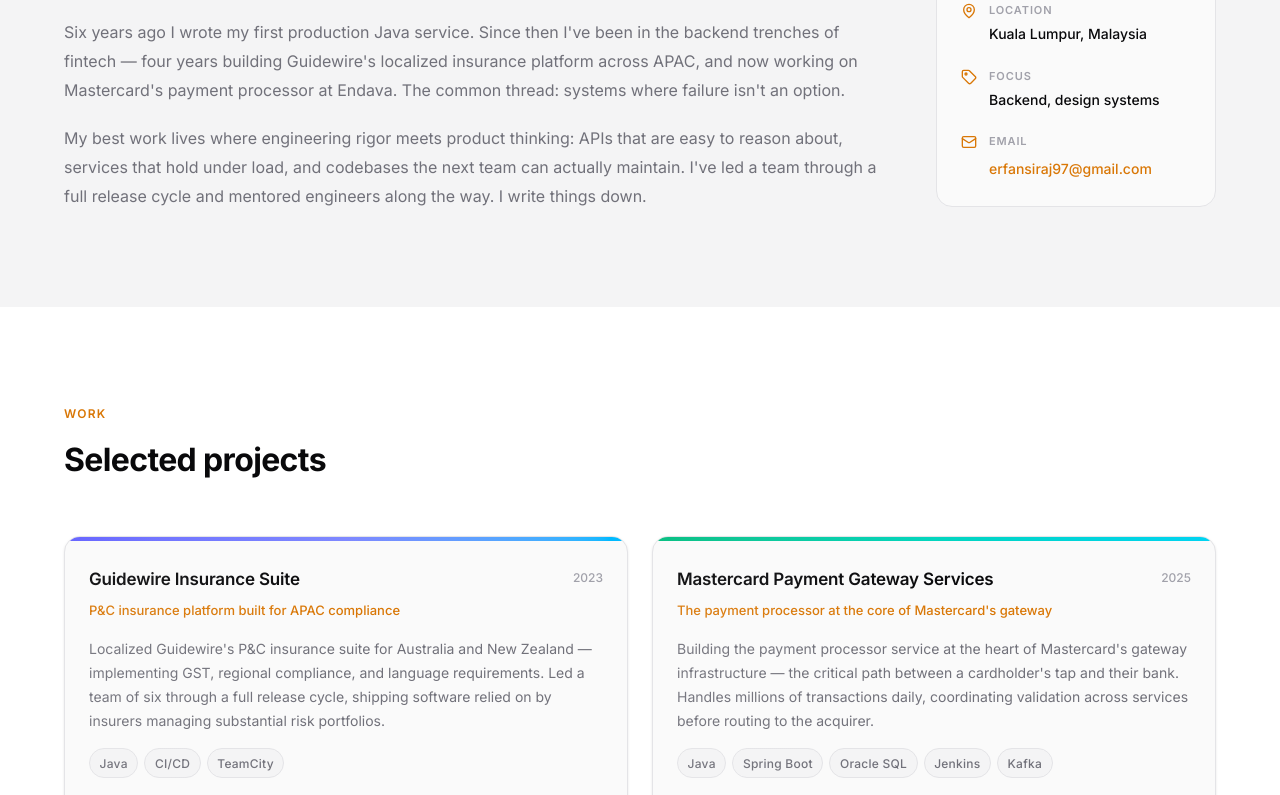
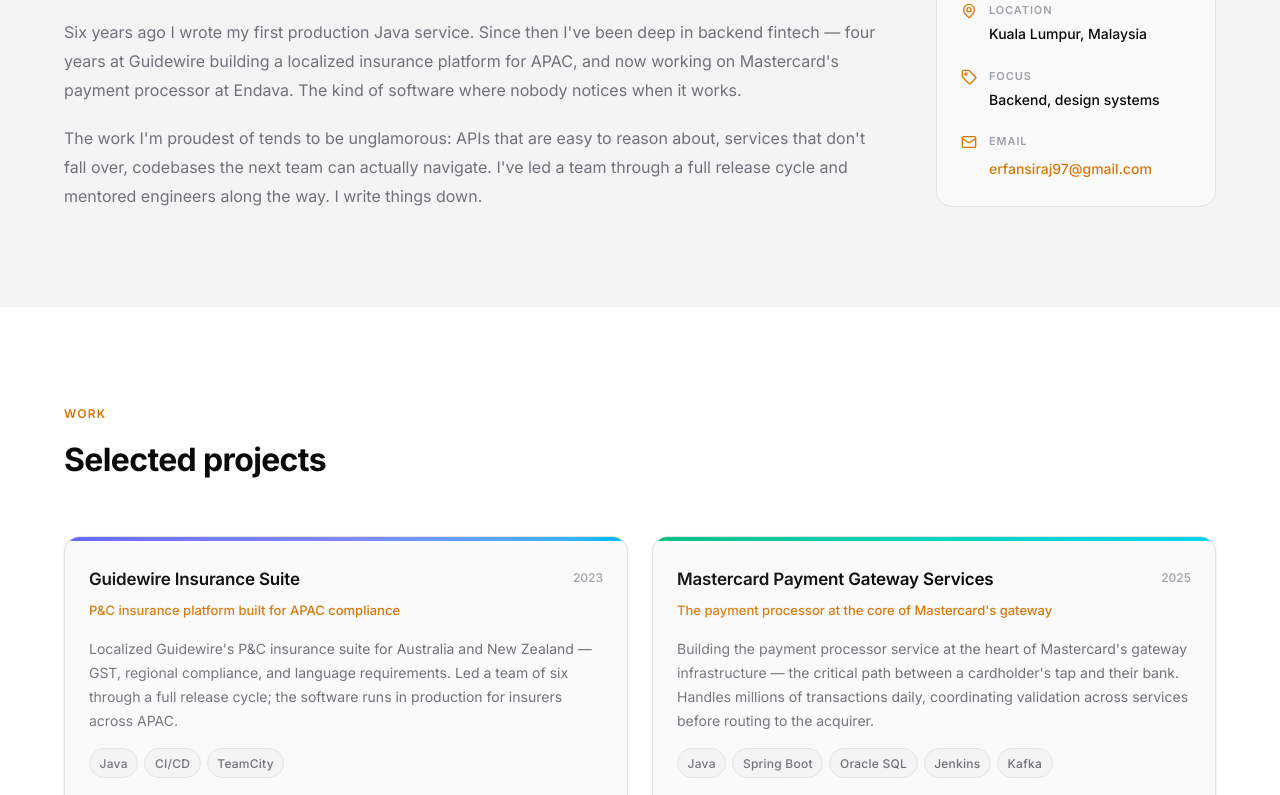
Before and after one commit to nafre/personal_website, an Astro site: page / in a window 1280 px wide. Shown: the part 1120-1915 px from the top of the page. Built offline with nearby package versions, Linux system fonts and the light colour scheme; Astro itself is replaced by a stand-in of ours.

Commit message:
Updated texts

```diff
--- a/src/data/content.js
+++ b/src/data/content.js
@@ -25,8 +25,8 @@
   shortBio:
     "I design and build the systems you don't see, but rely on every day.",
   longBio: [
-    "Six years ago I wrote my first production Java service. Since then I've been in the backend trenches of fintech — four years building Guidewire's localized insurance platform across APAC, and now working on Mastercard's payment processor at Endava. The common thread: systems where failure isn't an option.",
-    "My best work lives where engineering rigor meets product thinking: APIs that are easy to reason about, services that hold under load, and codebases the next team can actually maintain. I've led a team through a full release cycle and mentored engineers along the way. I write things down.",
+    "Six years ago I wrote my first production Java service. Since then I've been deep in backend fintech — four years at Guidewire building a localized insurance platform for APAC, and now working on Mastercard's payment processor at Endava. The kind of software where nobody notices when it works.",
+    "The work I'm proudest of tends to be unglamorous: APIs that are easy to reason about, services that don't fall over, codebases the next team can actually navigate. I've led a team through a full release cycle and mentored engineers along the way. I write things down.",
   ],
   focus: 'Backend, design systems',
   availability: 'Available for full-time roles — Q3 2026',
@@ -61,7 +61,7 @@
     title: 'Guidewire Insurance Suite',
     tagline: 'P&C insurance platform built for APAC compliance',
     description:
-      "Localized Guidewire's P&C insurance suite for Australia and New Zealand — implementing GST, regional compliance, and language requirements. Led a team of six through a full release cycle, shipping software relied on by insurers managing substantial risk portfolios.",
+      "Localized Guidewire's P&C insurance suite for Australia and New Zealand — GST, regional compliance, and language requirements. Led a team of six through a full release cycle; the software runs in production for insurers across APAC.",
     tags: ['Java', 'CI/CD', 'TeamCity'],
     year: '2023',
     link: 'https://www.guidewire.com/resources/blog/technology/new-features-for-go-australia-in-garmisch',
@@ -98,7 +98,7 @@
     role: 'Software Engineer',
     period: '2025 — Present',
     summary:
-      "Building Mastercard's payment processor service — the critical path that validates transactions and routes them to the acquirer. Designed for millions of daily transactions, zero tolerance for downtime.",
+      "Building Mastercard's payment processor — validates transactions and routes them to the acquirer. Millions of transactions a day, all real money, so it has to work.",
   },
   {
     company: 'Guidewire Software',
```
Also changed, not shown: .claude/settings.json.
